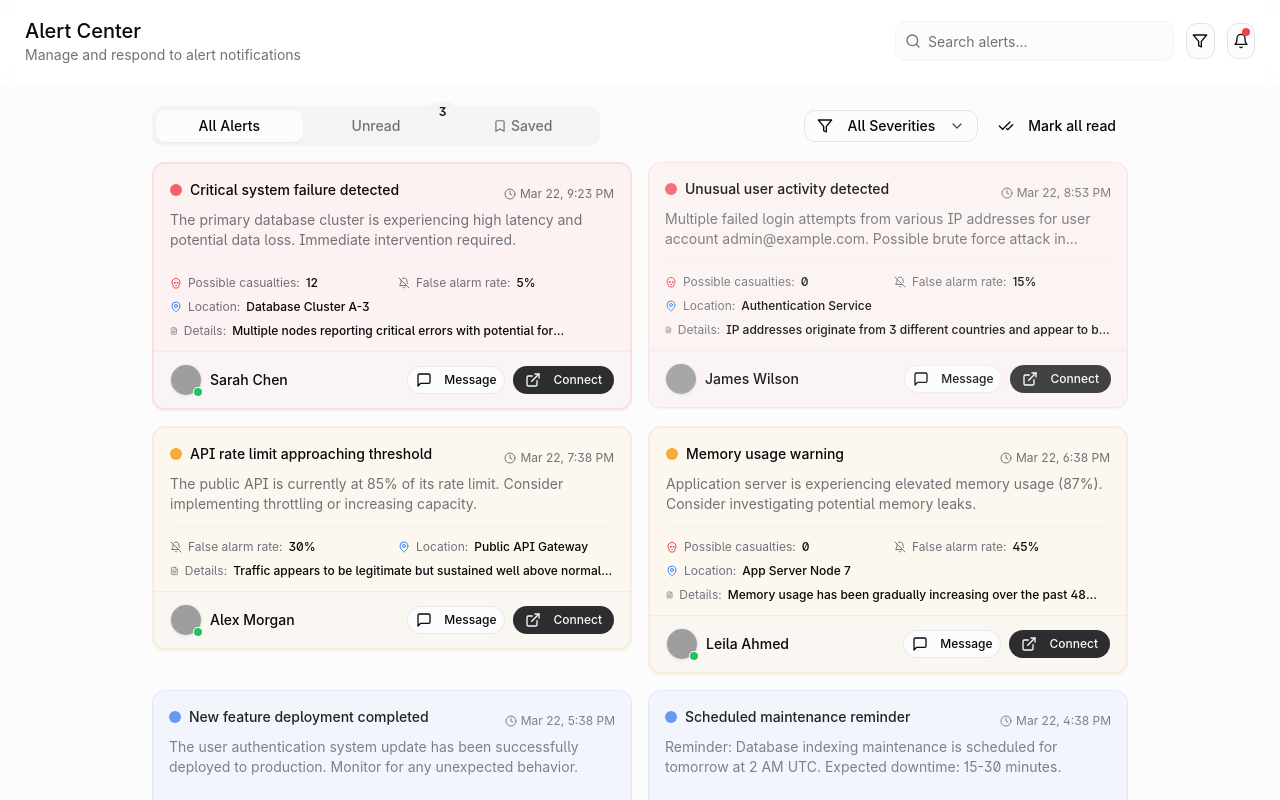
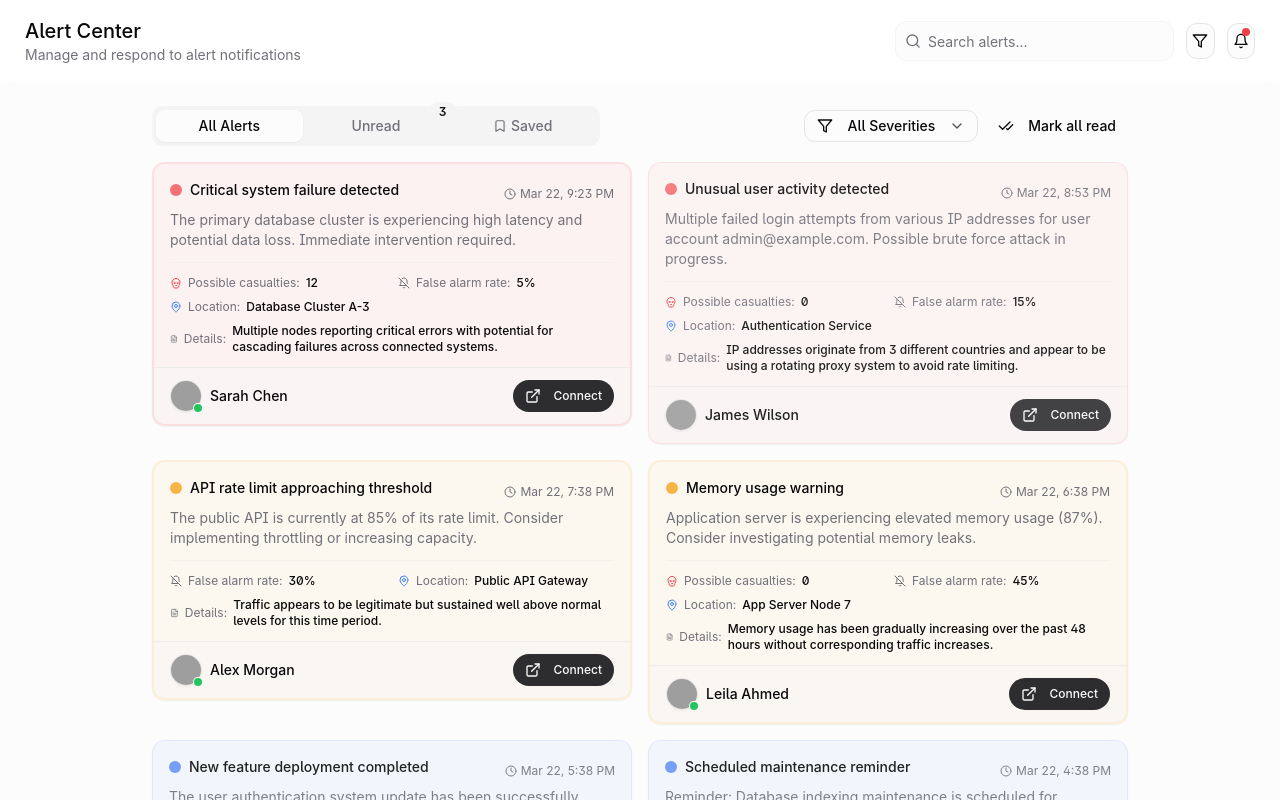
Before and after one commit to Deepakv1210/florian-ai-dashboard, a React (Vite) app: page / in a window 1280 px wide. Shown: the top 800 px of the page. Built offline with nearby package versions, Linux system fonts and the light colour scheme; grey boxes are pictures that could not be loaded.

Commit message:
Adapt AlertCard to dynamic data
Modify AlertCard to render dynamically based on request data, including description, false alarm rate, location, timestamp, possible casualties, message, and connect option.

```diff
--- a/src/components/AlertCard.tsx
+++ b/src/components/AlertCard.tsx
@@ -6,7 +6,7 @@ import { Button } from '@/components/ui/button';
 import { Card, CardContent, CardFooter, CardHeader } from '@/components/ui/card';
 import SeverityIndicator from '@/components/SeverityIndicator';
 import RecipientBadge from '@/components/RecipientBadge';
-import { MessageSquare, ExternalLink, Clock, Bookmark, Skull, BellOff, MapPin, FileText } from 'lucide-react';
+import { ExternalLink, Clock, Skull, BellOff, MapPin, FileText } from 'lucide-react';
 import { fadeInScale } from './animations';
 
 export type AlertSeverity = 'high' | 'medium' | 'low';
@@ -83,16 +83,12 @@ const AlertCard: React.FC<AlertCardProps> = ({
             <span className="text-xs">{formattedTime}</span>
           </div>
         </CardHeader>
+
         <CardContent className="pb-3 pt-0 px-4">
-          <p className="text-sm text-muted-foreground line-clamp-2 mb-3">
+          <p className="text-sm text-muted-foreground mb-3">
             {alert.message}
           </p>
 
-          {/* New alert details section */}
-          {(alert.possible_death !== undefined ||
-            alert.false_alarm !== undefined ||
-            alert.location ||
-            alert.description) && (
           <div className="grid grid-cols-2 gap-x-3 gap-y-2 text-xs border-t border-border/30 pt-3">
             {alert.possible_death !== undefined && (
               <div className="flex items-center gap-1.5">
@@ -122,37 +118,28 @@ const AlertCard: React.FC<AlertCardProps> = ({
               <div className="flex items-center gap-1.5 col-span-2">
                 <FileText className="h-3 w-3 text-muted-foreground" />
                 <span className="text-muted-foreground">Details: </span>
-                  <span className="font-medium line-clamp-1">{alert.description}</span>
+                <span className="font-medium">{alert.description}</span>
               </div>
             )}
           </div>
-          )}
         </CardContent>
+
         <CardFooter className="px-4 py-3 flex items-center justify-between bg-secondary/40 border-t border-border/50">
           <RecipientBadge
             name={alert.recipient.name}
             avatarUrl={alert.recipient.avatarUrl}
             isOnline={alert.recipient.isOnline}
           />
-          <div className="flex gap-2">
-            <Button
-              variant="outline"
-              size="sm"
-              className="h-7 px-2 rounded-full text-xs border-border/70"
-            >
-              <MessageSquare className="h-3 w-3 mr-1" />
-              Message
-            </Button>
+
           <Button
             variant="default"
             size="sm"
-              className="h-7 px-3 rounded-full text-xs bg-primary/90 hover:bg-primary"
+            className="h-8 px-3 rounded-full text-xs bg-primary/90 hover:bg-primary"
             onClick={() => onConnect(alert.id)}
           >
             <ExternalLink className="h-3 w-3 mr-1" />
             Connect
           </Button>
-          </div>
         </CardFooter>
       </Card>
     </motion.div>
--- a/src/pages/Index.tsx
+++ b/src/pages/Index.tsx
@@ -1,5 +1,5 @@
 
-import React, { useState } from 'react';
+import React, { useState, useEffect } from 'react';
 import { motion } from 'framer-motion';
 import { cn } from '@/lib/utils';
 import { Button } from '@/components/ui/button';
@@ -13,7 +13,7 @@ import Header from '@/components/Header';
 import EmptyState from '@/components/EmptyState';
 import { staggerContainer } from '@/components/animations';
 
-// Mock data for alerts
+// Initial mock data for alerts
 const MOCK_ALERTS: Alert[] = [
   {
     id: '1',
@@ -130,6 +130,73 @@ const Index = () => {
   const [activeTab, setActiveTab] = useState<ViewTab>('all');
   const [severityFilter, setSeverityFilter] = useState<AlertSeverity | 'all'>('all');
   const [searchTerm, setSearchTerm] = useState('');
+
+  // Function to add a new alert from server response
+  const addNewAlert = (responseData: any) => {
+    const { response } = responseData;
+
+    // Generate a new alert from the response
+    const newAlert: Alert = {
+      id: `alert-${Date.now()}`, // Generate a unique ID
+      title: "New Alert", // You might want to generate this based on response data
+      message: "New alert received from the server", // Or extract from response
+      severity: calculateSeverity(response), // Helper function to determine severity
+      timestamp: new Date().toISOString(),
+      recipient: {
+        id: `recipient-${Date.now()}`,
+        name: "Alert Recipient", // This should come from your user system
+        isOnline: true
+      },
+      isRead: false,
+      possible_death: response.possible_death,
+      false_alarm: response.false_alarm,
+      location: response.location,
+      description: response.description
+    };
+
+    // Add the new alert to the state
+    setAlerts(prevAlerts => [newAlert, ...prevAlerts]);
+
+    // Show a toast notification
+    toast.info(`New alert received: ${newAlert.title}`, {
+      description: newAlert.description || newAlert.message,
+      duration: 4000,
+    });
+  };
+
+  // Helper function to calculate severity based on response data
+  const calculateSeverity = (response: any): AlertSeverity => {
+    if (response.possible_death && response.possible_death > 0) {
+      return 'high';
+    } else if (response.false_alarm && response.false_alarm < 30) {
+      return 'medium';
+    } else {
+      return 'low';
+    }
+  };
+
+  // Simulate receiving new alerts (this would be replaced with your actual API call)
+  useEffect(() => {
+    // This is just a simulation - replace with your actual API implementation
+    const simulateIncomingAlert = () => {
+      // Example server response format
+      const mockServerResponse = {
+        response: {
+          possible_death: Math.floor(Math.random() * 10),
+          false_alarm: Math.floor(Math.random() * 100),
+          location: "System Zone " + Math.floor(Math.random() * 10),
+          description: "Simulated alert with details about the situation."
+        }
+      };
+
+      // Process the response as if it came from the server
+      addNewAlert(mockServerResponse);
+    };
+
+    // For demo purposes - uncomment to test
+    // const interval = setInterval(simulateIncomingAlert, 30000); // New alert every 30 seconds
+    // return () => clearInterval(interval);
+  }, []);
 
   // Filter alerts based on active tab, severity filter, and search term
   const filterAlerts = () => {
```
Lines whose indentation alone changed are shown as unchanged.
